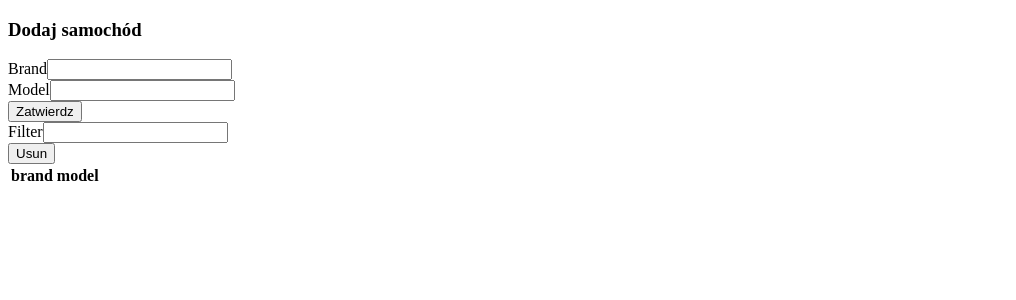
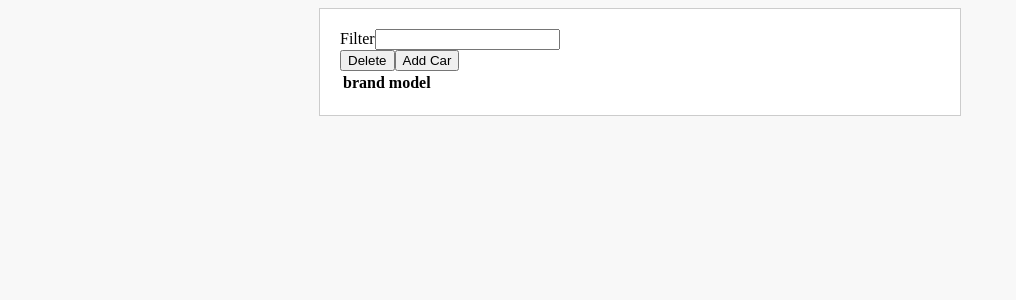
Before and after one commit to luksaw89/vue-car-rental, a Vue app: page / in a window 1280 px wide. Shown: the top 300 px of the page, without its empty margins (0-1016 px from the left). Built offline with nearby package versions, Linux system fonts and the light colour scheme.

Commit message:
add modal to add car and styling

```diff
--- a/src/App.vue
+++ b/src/App.vue
@@ -1,18 +1,25 @@
 <template>
+  <div class="main">
     <div id="app">
-    <add-car @submit="addCar"/>
+      <add-car
+        :is-open="isOpen"
+        @submit="addCar"
+        @close="hideModal"
+      />
       <div>
         <label>Filter</label>
         <input type="text" v-model="filter"/>
       </div>
       <div>
-      <button @click="removeCar">Usun</button>
+        <button @click="removeCar">Delete</button>
+        <button @click="showModal">Add Car</button>
       </div>
       <cars-table
         :cars="filteredCars"
         :selected-car-id="selectedCarId"
         @select="selectCar"
       />
+    </div>
   </div>
 </template>
 
@@ -31,6 +38,7 @@ export default {
       filter: '',
       cars: [],
       selectedCarId: null,
+      isOpen: false,
     }
   },
   mounted() {
@@ -57,6 +65,12 @@ export default {
         return car.id != this.selectedCarId;
       });
       localStorage.setItem('cars', JSON.stringify(this.cars));
+    },
+    showModal() {
+      this.isOpen=true;
+    },
+    hideModal() {
+      this.isOpen=false;
     }
   }
 }
@@ -66,4 +80,15 @@ export default {
   .selected {
     background-color:blue;
   }
+  body {
+    background-color: #f8f8f8;
+  }
+  .main {
+    margin-left: auto;
+    margin-right: auto;
+    background-color: #ffffff;
+    max-width: 600px;
+    border: 1px solid #ccc;
+    padding: 20px;
+  }
 </style>
--- a/src/components/AddCar.vue
+++ b/src/components/AddCar.vue
@@ -1,21 +1,30 @@
 <template>
-  <div class="addSection">
-    <h3>Dodaj samochód</h3>
-    <div>
-      <label>Brand</label>
-      <input type="text" v-model="brand"/>
+  <div
+    v-if="isOpen"
+    class="backdrop"
+  >
+    <div class="modal">
+      <h3>Add car</h3>
+      <div class="field">
+        <label>Brand</label>
+        <input type="text" v-model="brand"/>
+      </div>
+      <div class="field">
+        <label>Model</label>
+        <input type="text" v-model="model"/>
+      </div>
+      <div class="buttons">
+        <button @click="addCar">Save</button>
+        <button @click="close">Cancel</button>
+      </div>
     </div>
-    <div>
-      <label>Model</label>
-      <input type="text" v-model="model"/>
-    </div>
-    <button @click="addCar">Zatwierdz</button>
   </div>
 </template>
 
 <script>
   export default {
     name: 'AddCar',
+    props: ['isOpen'],
     data() {
       return {
         brand: '',
@@ -37,10 +46,55 @@
           alert("Model nie moze byc pusty");
           return;
         }
+        this.clear();
+        this.$emit('submit', newCar);
+        this.close();
+      },
+      close() {
+        this.$emit('close');
+        this.clear();
+      },
+      clear() {
         this.brand='';
         this.model='';
-        this.$emit('submit', newCar);
-      },
+      }
     }
   }
 </script>
+
+<style scoped>
+  h3 {
+    margin-top: 0px;
+  }
+  .field {
+    margin-top: 10px;
+  }
+  label {
+    display: inline-block;
+    width: 50px;
+  }
+  .buttons {
+    margin-top: 20px;
+  }
+  button {
+    margin-right: 5px;
+  }
+  .backdrop {
+    position: absolute;
+    left: 0;
+    top: 0;
+    right: 0;
+    bottom: 0;
+    background-color: rgba(0, 0, 0, 0.5);
+  }
+  .modal {
+    margin-left: auto;
+    margin-right: auto;
+    margin-top: 30%;
+    padding: 20px;
+    max-width: 300px;
+    background-color: #fff;
+    border: 1px solid #ccc;
+    border-radius: 5px;
+  }
+</style>
```
Lines whose indentation alone changed are shown as unchanged.
